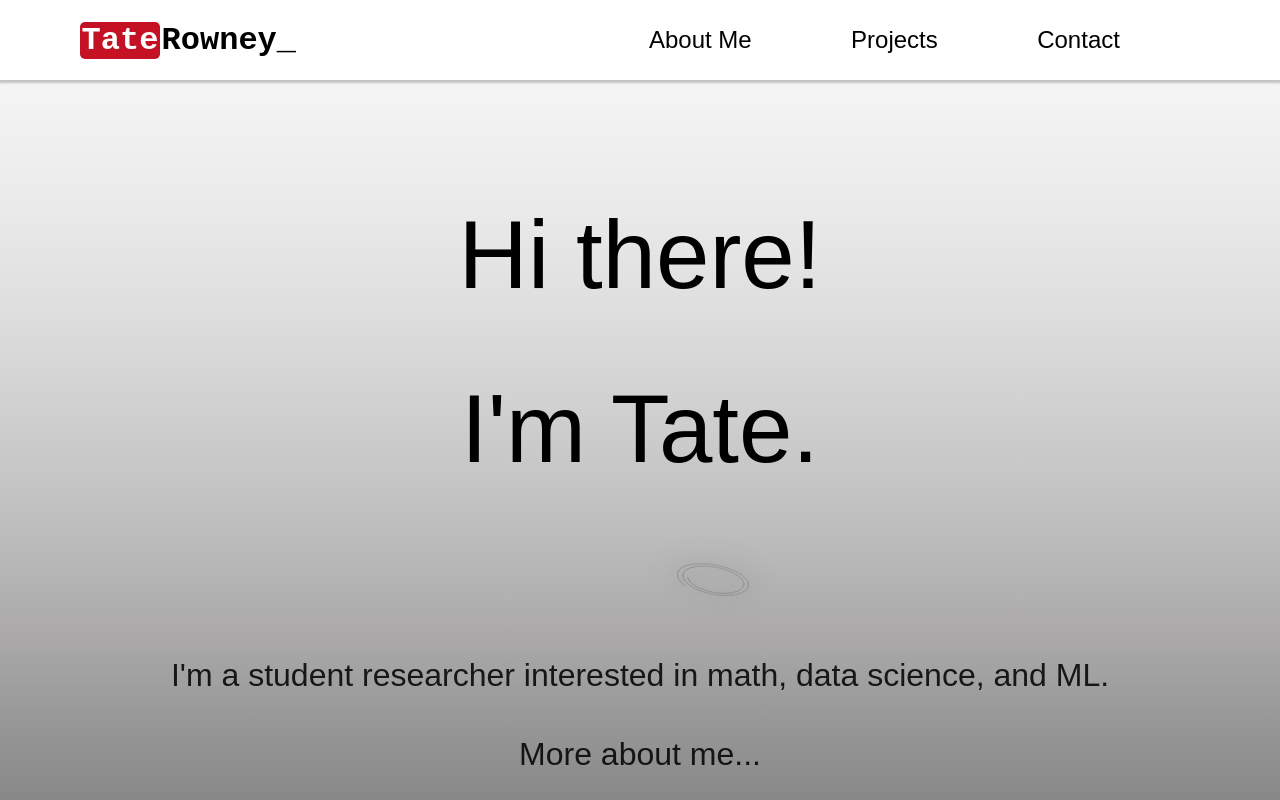
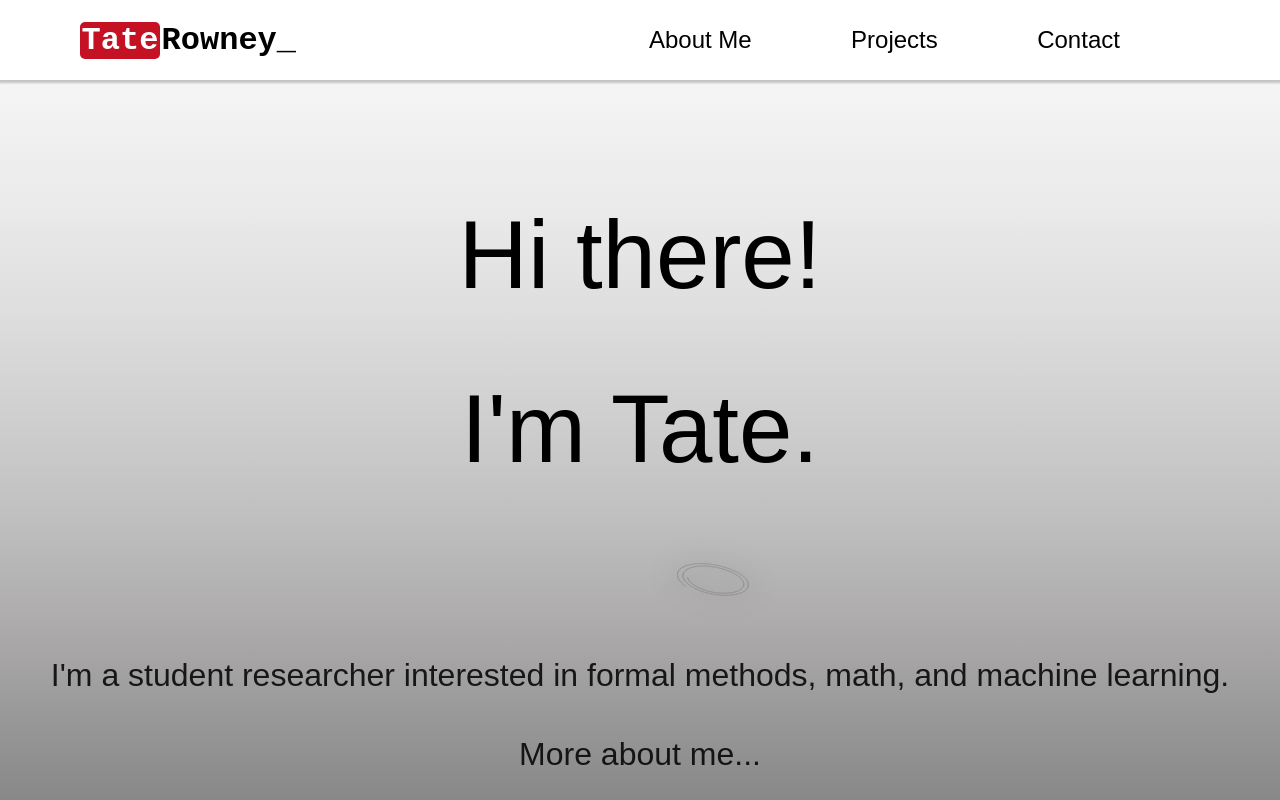
Before and after one commit to taterowney/taterowney.github.io, a Next.js app: page / in a window 1280 px wide. Shown: the top 800 px of the page. Built offline with nearby package versions, Linux system fonts and the light colour scheme; a web font is replaced by a local one.

Commit message:
fix: recent updates

```diff
--- a/app/page.js
+++ b/app/page.js
@@ -38,7 +38,7 @@ export default function Page() {
                     <Spacer height='5rem'/>
                     <FadeContainer>
                         <Subheading>
-                            I'm a student researcher interested in math, data science, and ML.
+                            I'm a student researcher interested in formal methods, math, and machine learning.
                         </Subheading>
                         <ExpandingBox
                             text="More about me..."
@@ -48,7 +48,7 @@ export default function Page() {
                                 marginRight: '25%',
                             }}>
                                 <p>
-                                    I'm a rising third-year undergraduate at Carnegie Mellon University studying Mathematics and Machine Learning. I am fortunate to be advised by <a href="https://www.andrew.cmu.edu/user/avigad/" target="_blank">Dr. Jeremy Avigad</a> and <a href="https://wellecks.com/" target="_blank">Dr. Sean Welleck</a>.
+                                    I'm a third-year undergraduate at Carnegie Mellon University studying Mathematics and Machine Learning. I am fortunate to be advised by <a href="https://www.andrew.cmu.edu/user/avigad/" target="_blank">Dr. Jeremy Avigad</a> and <a href="https://wellecks.com/" target="_blank">Dr. Sean Welleck</a>.
                                     My research is primarily focused on the use of ML in <a href="https://leanprover-community.github.io/#what-is-a-proof-assistant" target='_blank'>formal mathematics</a>,
                                     where I work with CMU's <a href='https://cmu-l3.github.io/' target='_blank'>L3 Lab</a> and <a href='https://icarm.io/' target='_blank'>The Institute for Computer-Aided Reasoning in Mathematics</a> to invent and develop helpful AI tools for research mathematicians.
                                     However, I enjoy science in all its forms, and have worked on projects ranging from AI safety to embedded systems engineering. A few of my projects are shown below.
@@ -95,7 +95,7 @@ export default function Page() {
                                 <p>
                                     I've found that the most interesting applications of science are those with real-world impact. My team and I worked with the maintainers of Pittsburgh's public riverfront trails to analyze and predict traffic patterns to help maintainence and future expansion.
                                 </p>
-                                <a href="https://suds-cmu.org/" target="blank">About our organization</a>
+                                <a href="https://cmusuds.org/" target="blank">About our organization</a>
                             </Project>
                             <Project image_src="/jailbreak_figure.png" alt='Image Credit: Tate Rowney, Xuning Ying. "Distractor-Based Jailbreaking Attacks in Language Models and Associated Changes in Chain-of-Thought Content". AAAI 2026.'>
                                 <h3>Jailbreaking Prevention for AI Safety</h3>
```
